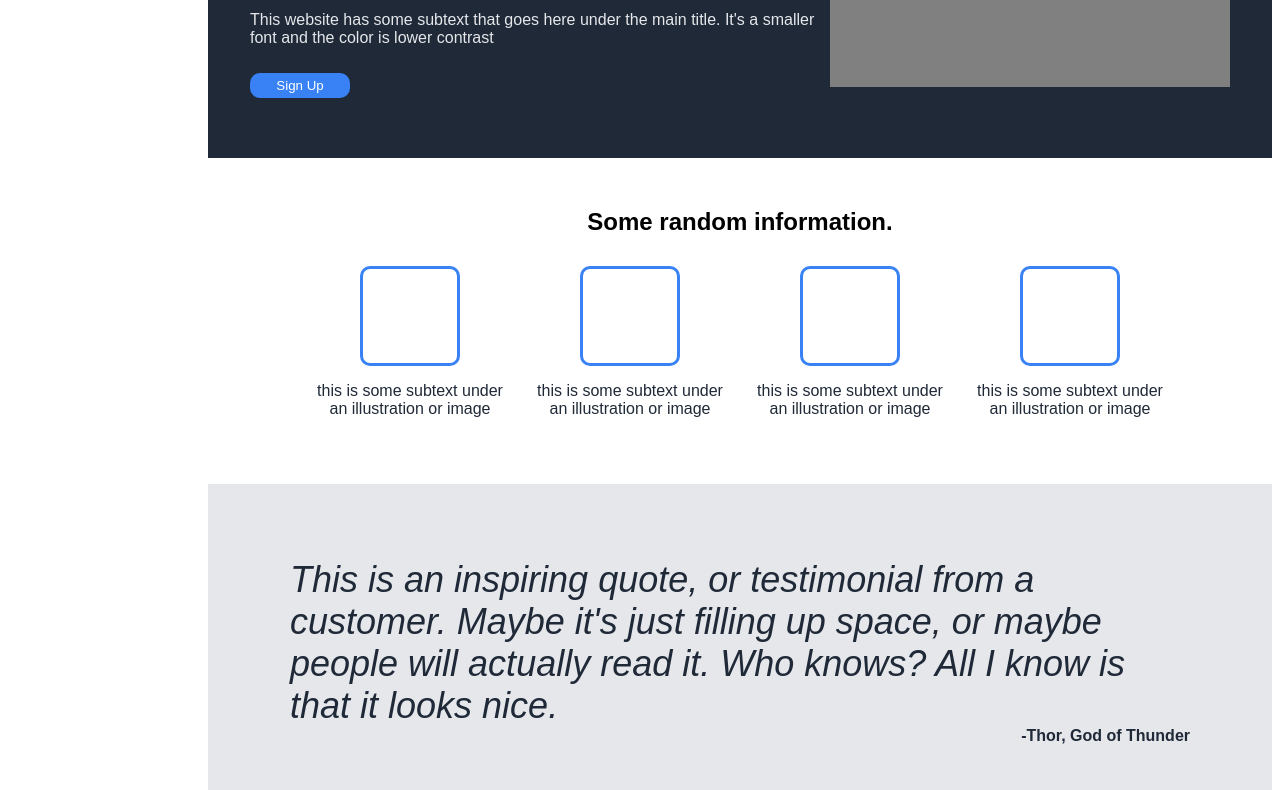
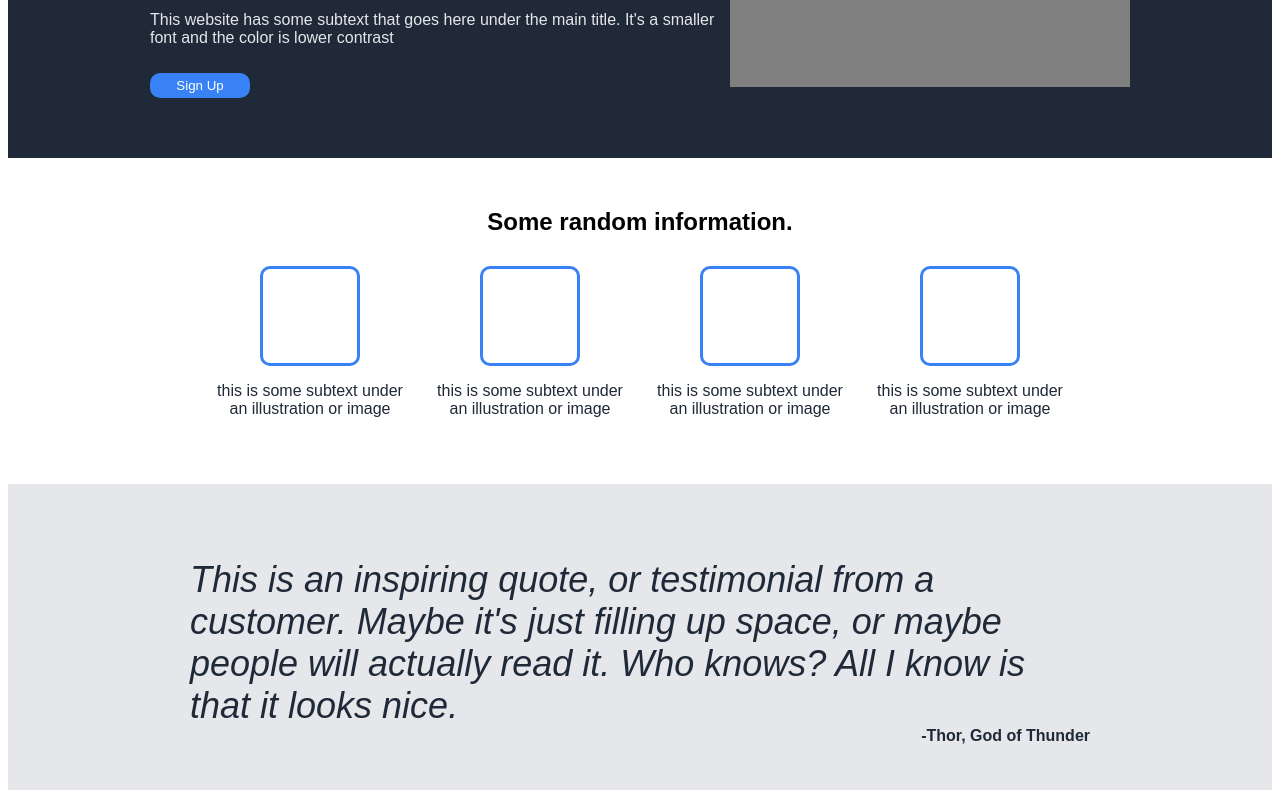
Before and after one commit to rainreality/odin-landing-page, a plain HTML site: page index.html in a window 1280 px wide. Shown: the part 269-1059 px from the top of the page. Drawn offline with Linux system fonts and the light colour scheme.

Commit message:
fix: remove sidebar and resolve scaling issues
Reverting some testing css and html that was being
used to figure out why vertical scaling wasn't
working. This will be the baseline commit for
further testing of layout adjustments

```diff
--- a/index.html
+++ b/index.html
@@ -8,7 +8,6 @@
     <link rel="stylesheet" href="styles.css">
 </head>
 <body>
-
     <div class="header-container">
         <div class="header">
             <p class="header-logo-text">Header Logo</p>
@@ -19,11 +18,6 @@
             </ul>
         </div>
     </div>
-        <div class="body">
-        <div class="sidebar">
-            sidebar
-        </div>
-            <div class="container">
     <div class="overview">
         <div class="overview-container">
             <div class="overview-left">
@@ -70,8 +64,6 @@
             <button>Sign up</button>
         </div>
     </div>
-        </div>
-        </div>
     <div class="footer">
         <p>Copyright © The Odin Project 2021</p>
     </div>
--- a/styles.css
+++ b/styles.css
@@ -1,18 +1,6 @@
 * {
     font-family: sans-serif;
     box-sizing: border-box;
-}
-body {
-    display: flex;
-    flex-direction: column;
-}
-.body {
-    display: flex;
-    flex: 1;
-}
-.home {
-    display: flex;
-    flex-direction: column;
 }
 .header-logo-text {
     font-size: 24px;
@@ -39,7 +27,6 @@ ul {
     gap: 20px;
     margin-right: 10px;
 }
-
 li {
     list-style-type: none;
     margin: 0;
@@ -180,13 +167,3 @@ h3 {
     display: flex;
     justify-content: center;
 }
-
-.sidebar {
-    width: 200px;
-    flex-shrink: 0;
-}
-
-.container {
-    display: flex;
-    flex-direction: column;
-}
```
Lines whose indentation alone changed are shown as unchanged.
